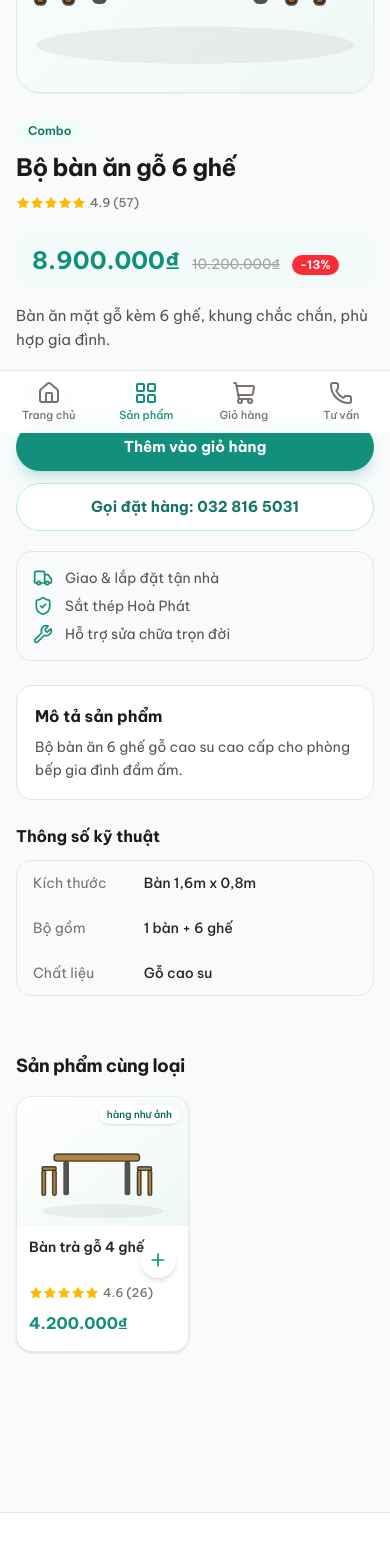
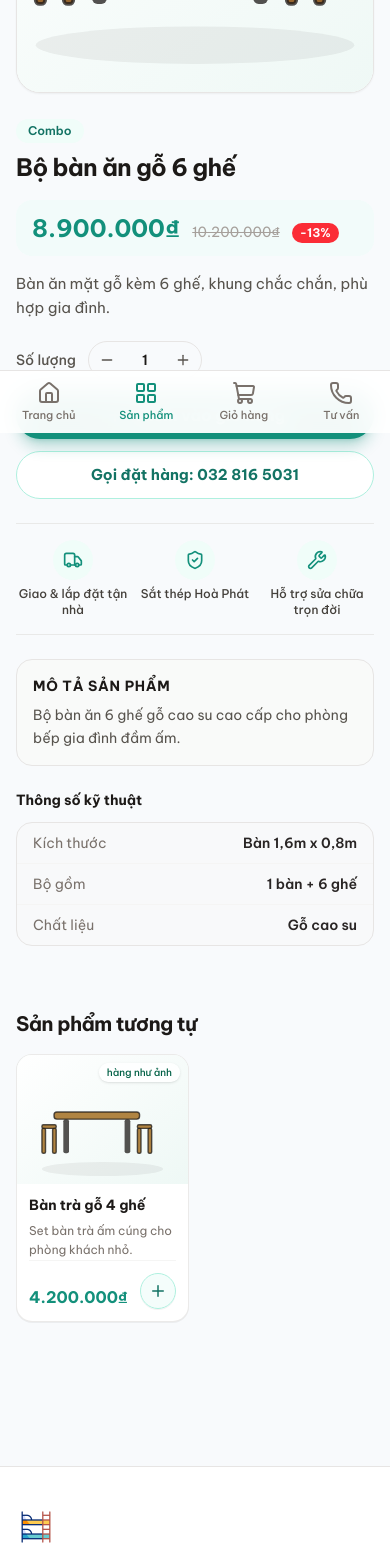
Before and after one commit to ismethanhtung/giuong-tang-binh-an, a Next.js app: page /san-pham/ban-an-go-6-ghe in a window 390 px wide. Shown: the part 411-1966 px from the top of the page. Built offline with nearby package versions, Linux system fonts and the light colour scheme.

Commit message:
Cập nhật thẻ sản phẩm: hiển thị mô tả, bỏ đánh giá sao và chuyển nhãn giảm giá xuống cạnh giá bán

```diff
--- a/src/app/san-pham/[slug]/page.tsx
+++ b/src/app/san-pham/[slug]/page.tsx
@@ -4,7 +4,6 @@ import { notFound } from "next/navigation";
 import { AddToCartFull } from "@/components/AddToCart";
 import ProductCard from "@/components/ProductCard";
 import ProductGallery from "@/components/ProductGallery";
-import Stars from "@/components/Stars";
 import { ShieldIcon, TruckIcon, WrenchIcon } from "@/components/icons";
 import { formatPrice, getCategory } from "@/lib/products";
 import {
@@ -94,12 +93,6 @@ export default async function ProductDetailPage({
                     <h1 className="mt-2 text-2xl font-extrabold leading-snug tracking-tight text-stone-900 sm:text-3xl">
                         {product.name}
                     </h1>
-                    <div className="mt-2">
-                        <Stars
-                            rating={product.rating}
-                            reviews={product.reviews}
-                        />
-                    </div>
 
                     <div className="mt-4 flex flex-wrap items-baseline gap-3 rounded-2xl bg-brand-50/70 px-4 py-3">
                         <span className="text-2xl font-extrabold text-brand-600 sm:text-3xl">
@@ -138,22 +131,26 @@ export default async function ProductDetailPage({
                         Gọi đặt hàng: {site.phone}
                     </a>
 
-                    <div className="mt-5 grid gap-2 rounded-2xl border border-stone-200 p-4">
-                        {trust.map(({ icon: Icon, text }) => (
+                    <div className="mt-6 grid grid-cols-3 gap-2 border-y border-stone-200/80 py-4">
+                        {trust.map((t) => (
                             <div
-                                key={text}
-                                className="flex items-center gap-3 text-sm text-stone-600"
+                                key={t.text}
+                                className="flex flex-col items-center gap-1.5 text-center"
                             >
-                                <Icon className="h-5 w-5 text-brand-600" />
-                                {text}
+                                <span className="grid h-10 w-10 place-items-center rounded-full bg-brand-50 text-brand-600">
+                                    <t.icon className="h-5 w-5" />
+                                </span>
+                                <span className="text-xs font-medium text-stone-700">
+                                    {t.text}
+                                </span>
                             </div>
                         ))}
                     </div>
 
-                    {/* Mô tả chi tiết nếu có */}
+                    {/* Chi tiết mô tả sản phẩm */}
                     {product.description && (
-                        <div className="mt-6 rounded-2xl border border-stone-200 bg-white p-4.5">
-                            <h2 className="text-base font-bold text-stone-900">
+                        <div className="mt-6 rounded-2xl border border-stone-200 bg-stone-50/60 p-4 sm:p-5">
+                            <h2 className="text-sm font-bold uppercase tracking-wider text-stone-900">
                                 Mô tả sản phẩm
                             </h2>
                             <p className="mt-2 text-sm leading-relaxed text-stone-600 whitespace-pre-line">
@@ -163,19 +160,19 @@ export default async function ProductDetailPage({
                     )}
 
                     <div className="mt-6">
-                        <h2 className="text-base font-bold text-stone-900">
+                        <h2 className="text-sm font-bold text-stone-900">
                             Thông số kỹ thuật
                         </h2>
-                        <dl className="mt-3 divide-y divide-stone-100 overflow-hidden rounded-2xl border border-stone-200">
+                        <dl className="mt-3 divide-y divide-stone-100 rounded-2xl border border-stone-200 bg-stone-50/50 text-sm">
                             {product.specs.map((s) => (
                                 <div
                                     key={s.label}
-                                    className="grid grid-cols-3 gap-2 px-4 py-3 text-sm"
+                                    className="flex justify-between px-4 py-2.5"
                                 >
                                     <dt className="text-stone-500">
                                         {s.label}
                                     </dt>
-                                    <dd className="col-span-2 font-medium text-stone-800">
+                                    <dd className="font-semibold text-stone-800">
                                         {s.value}
                                     </dd>
                                 </div>
@@ -186,11 +183,11 @@ export default async function ProductDetailPage({
             </div>
 
             {related.length > 0 && (
-                <section className="mt-14">
-                    <h2 className="text-lg font-bold tracking-tight text-stone-900">
-                        Sản phẩm cùng loại
+                <section className="mt-16">
+                    <h2 className="text-xl font-bold tracking-tight text-stone-900">
+                        Sản phẩm tương tự
                     </h2>
-                    <div className="mt-4 grid grid-cols-2 gap-3 pb-4 sm:gap-4 lg:grid-cols-4">
+                    <div className="mt-4 grid grid-cols-2 gap-3 sm:gap-4 lg:grid-cols-4">
                         {related.map((p) => (
                             <ProductCard key={p.slug} product={p} />
                         ))}
--- a/src/components/AddToCart.tsx
+++ b/src/components/AddToCart.tsx
@@ -14,18 +14,24 @@ export function AddToCartIconButton({ item }: { item: Item }) {
         <button
             type="button"
             aria-label="Thêm vào giỏ"
-      onClick={() => {
+            onClick={(e) => {
+                e.preventDefault();
+                e.stopPropagation();
                 add(item);
                 setAdded(true);
                 setTimeout(() => setAdded(false), 1200);
             }}
-      className={`grid h-9 w-9 place-items-center rounded-full shadow-md transition ${
+            className={`grid h-9 w-9 place-items-center rounded-full border shadow-2xs transition active:scale-90 ${
                 added
-          ? "bg-green-600 text-white"
-          : "bg-white text-brand-600 hover:bg-brand-600 hover:text-white"
+                    ? "border-emerald-600 bg-emerald-600 text-white"
+                    : "border-brand-200 bg-brand-50/70 text-brand-700 hover:bg-brand-600 hover:text-white hover:border-brand-600"
             }`}
         >
-      {added ? <CheckIcon className="h-5 w-5" /> : <PlusIcon className="h-5 w-5" />}
+            {added ? (
+                <CheckIcon className="h-4.5 w-4.5" />
+            ) : (
+                <PlusIcon className="h-4.5 w-4.5" />
+            )}
         </button>
     );
 }
@@ -39,7 +45,9 @@ export function AddToCartFull({ item }: { item: Item }) {
     return (
         <div className="flex flex-col gap-3">
             <div className="flex items-center gap-3">
-        <span className="text-sm font-medium text-stone-600">Số lượng</span>
+                <span className="text-sm font-medium text-stone-600">
+                    Số lượng
+                </span>
                 <div className="flex items-center rounded-full border border-stone-200">
                     <button
                         type="button"
@@ -49,48 +57,52 @@ export function AddToCartFull({ item }: { item: Item }) {
                     >
                         <MinusIcon className="h-4 w-4" />
                     </button>
-          <span className="w-8 text-center text-sm font-semibold">{qty}</span>
+                    <span className="w-10 text-center text-sm font-semibold text-stone-900">
+                        {qty}
+                    </span>
                     <button
                         type="button"
                         aria-label="Tăng"
-            onClick={() => setLocalQty((q) => Math.min(20, q + 1))}
+                        onClick={() => setLocalQty((q) => q + 1)}
                         className="grid h-9 w-9 place-items-center rounded-full text-stone-600 hover:bg-stone-100"
                     >
                         <PlusIcon className="h-4 w-4" />
                     </button>
                 </div>
+                {inCart ? (
+                    <span className="text-xs text-stone-400">
+                        (Đã có {inCart.qty} trong giỏ)
+                    </span>
+                ) : null}
             </div>
 
+            <div className="flex gap-2">
                 <button
                     type="button"
                     onClick={() => {
                         add(item, qty);
                         setAdded(true);
-          setTimeout(() => setAdded(false), 1500);
+                        setTimeout(() => setAdded(false), 1400);
                     }}
-        className="flex h-12 w-full items-center justify-center gap-2 rounded-full bg-brand-600 text-[15px] font-bold text-white shadow-lg shadow-brand-600/20 transition active:scale-[0.98] hover:bg-brand-700"
+                    className={`flex h-12 flex-1 items-center justify-center gap-2 rounded-full font-bold shadow-lg transition active:scale-95 ${
+                        added
+                            ? "bg-green-600 text-white shadow-green-600/30"
+                            : "bg-brand-600 text-white shadow-brand-600/30 hover:bg-brand-700"
+                    }`}
                 >
                     {added ? (
                         <>
-            <CheckIcon className="h-5 w-5" /> Đã thêm vào giỏ
+                            <CheckIcon className="h-5 w-5" />
+                            Đã thêm vào giỏ!
                         </>
                     ) : (
-          <>Thêm vào giỏ hàng</>
+                        <>
+                            <PlusIcon className="h-5 w-5" />
+                            Thêm vào giỏ hàng
+                        </>
                     )}
                 </button>
-
-      {inCart && (
-        <div className="flex items-center justify-between rounded-2xl bg-stone-50 px-4 py-2.5 text-sm text-stone-600">
-          <span>Đang có {inCart.qty} trong giỏ</span>
-          <button
-            type="button"
-            onClick={() => setQty(item.slug, 0)}
-            className="font-medium text-brand-600"
-          >
-            Xoá
-          </button>
             </div>
-      )}
         </div>
     );
 }
--- a/src/components/ProductCard.tsx
+++ b/src/components/ProductCard.tsx
@@ -2,7 +2,6 @@ import Link from "next/link";
 import { formatPrice, type Product } from "@/lib/products";
 import { AddToCartIconButton } from "./AddToCart";
 import ProductImage from "./ProductImage";
-import Stars from "./Stars";
 
 export default function ProductCard({ product }: { product: Product }) {
     const discount = product.oldPrice
@@ -15,54 +14,71 @@ export default function ProductCard({ product }: { product: Product }) {
             : undefined;
     const imageCount = product.images?.length ?? 0;
 
+    const desc = product.shortDesc || product.description;
+
     return (
-        <div className="group relative flex flex-col overflow-hidden rounded-2xl border border-stone-200/80 bg-white shadow-sm transition hover:-translate-y-0.5 hover:shadow-lg">
-            <Link href={`/san-pham/${product.slug}`} className="block">
-                <div className="relative">
+        <div className="group relative flex flex-col overflow-hidden rounded-2xl border border-stone-200/80 bg-white shadow-2xs transition hover:-translate-y-0.5 hover:shadow-md hover:border-brand-300">
+            <Link
+                href={`/san-pham/${product.slug}`}
+                className="flex flex-1 flex-col"
+            >
+                {/* Ảnh sản phẩm */}
+                <div className="relative overflow-hidden bg-stone-100">
                     <ProductImage
                         type={product.type}
                         color={product.color}
                         src={mainImage}
                         alt={product.name}
-                        className="aspect-[4/3]"
+                        className="aspect-[4/3] w-full object-cover transition-transform duration-300 group-hover:scale-102"
                     />
                     {product.badge && (
-                        <span className="absolute left-2 top-2 rounded-full bg-brand-600 px-2.5 py-0.5 text-[11px] font-semibold text-white shadow">
+                        <span className="absolute left-2.5 top-2.5 rounded-full bg-brand-600/90 px-2.5 py-0.5 text-[11px] font-bold text-white shadow-sm backdrop-blur-xs">
                             {product.badge}
                         </span>
                     )}
-                    {discount > 0 && (
-                        <span className="absolute left-2 top-8 rounded-full bg-red-500 px-2.5 py-0.5 text-[11px] font-semibold text-white shadow">
-                            -{discount}%
-                        </span>
-                    )}
                     {imageCount > 1 && (
-                        <span className="absolute right-2 bottom-2 inline-flex items-center gap-1 rounded-full bg-black/60 px-2 py-0.5 text-[11px] font-medium text-white shadow-sm backdrop-blur">
+                        <span className="absolute right-2 bottom-2 inline-flex items-center gap-1 rounded-full bg-black/65 px-2 py-0.5 text-[11px] font-medium text-white shadow-sm backdrop-blur">
                             <span>📷</span>
                             <span>{imageCount} ảnh</span>
                         </span>
                     )}
                 </div>
 
-                <div className="flex flex-1 flex-col gap-1.5 p-3 pb-4">
-                    <h3 className="line-clamp-2 min-h-[2.6rem] text-sm font-semibold leading-snug text-stone-800">
+                {/* Thông tin sản phẩm */}
+                <div className="flex flex-1 flex-col p-3 sm:p-3.5">
+                    {/* Tên sản phẩm */}
+                    <h3 className="line-clamp-2 text-sm font-bold leading-snug text-stone-900 group-hover:text-brand-600 transition">
                         {product.name}
                     </h3>
-                    <Stars rating={product.rating} reviews={product.reviews} />
-                    <div className="mt-auto flex items-baseline gap-2 pt-1">
-                        <span className="text-base font-bold text-brand-600">
+
+                    {/* Mô tả sản phẩm */}
+                    {desc && (
+                        <p className="mt-1.5 line-clamp-2 text-xs leading-relaxed text-stone-500">
+                            {desc}
+                        </p>
+                    )}
+
+                    {/* Khu vực giá bán, giảm giá & nút thêm vào giỏ */}
+                    <div className="mt-auto pt-3 border-t border-stone-100 flex items-end justify-between gap-2">
+                        <div className="flex flex-col min-w-0">
+                            <div className="flex items-center gap-1.5 flex-wrap">
+                                <span className="text-base font-extrabold text-brand-600 sm:text-lg whitespace-nowrap">
                                     {formatPrice(product.price)}
                                 </span>
+                                {discount > 0 && (
+                                    <span className="inline-flex items-center rounded-md bg-rose-50 px-1.5 py-0.5 text-[10.5px] font-bold text-rose-600 border border-rose-200/70 leading-none whitespace-nowrap">
+                                        -{discount}%
+                                    </span>
+                                )}
+                            </div>
                             {product.oldPrice && (
-                            <span className="text-xs text-stone-400 line-through">
+                                <span className="text-xs text-stone-400 line-through mt-0.5">
                                     {formatPrice(product.oldPrice)}
                                 </span>
                             )}
                         </div>
-                </div>
-            </Link>
 
-            <div className="absolute bottom-[4.6rem] right-3">
+                        <div className="shrink-0">
                             <AddToCartIconButton
                                 item={{
                                     slug: product.slug,
@@ -72,5 +88,8 @@ export default function ProductCard({ product }: { product: Product }) {
                             />
                         </div>
                     </div>
+                </div>
+            </Link>
+        </div>
     );
 }
```
Lines whose indentation alone changed are shown as unchanged.
